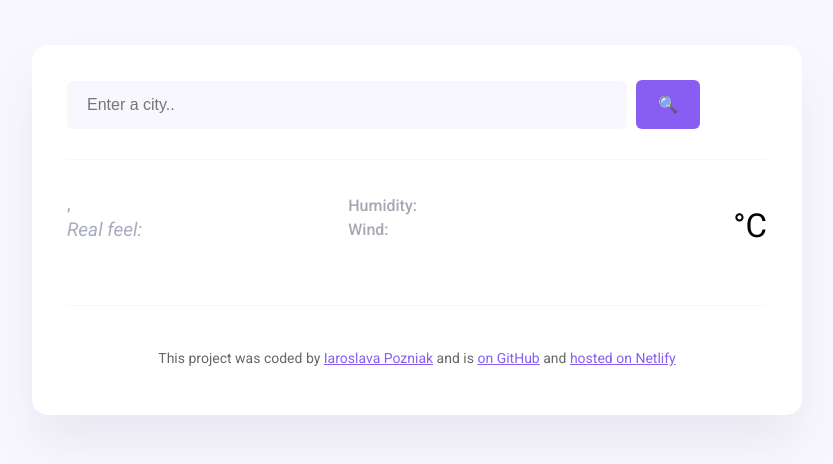
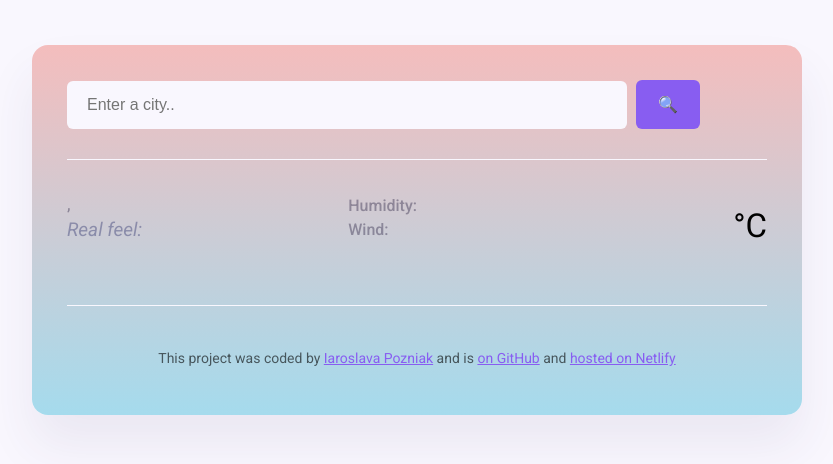
Before and after one commit to ladyyasita/Weather-forecast-app, a plain HTML site: page index.html in a window 1280 px wide. Shown: the whole page, without its empty margins (223-1056 px from the left). Drawn offline with nearby package versions, Linux system fonts and the light colour scheme; no server answers.

Commit message:
js altered

```diff
--- a/src/index.js
+++ b/src/index.js
@@ -59,6 +59,7 @@ function formatDate(date) {
 function formatDay(time) {
   let date = new Date(time * 1000);
   let days = ["Sun", "Mon", "Tue", "Wed", "Thu", "Fri", "Sat"];
+
   return days[date.getDay()];
 }
 function getForecast(city) {
--- a/src/style.css
+++ b/src/style.css
@@ -8,7 +8,7 @@ a {
 }
 
 .my-weather-app {
-  background: white;
+  background: linear-gradient(#f4bdbd, #a5dbed);
   max-width: 700px;
   margin: 45px auto;
   box-shadow: 0 30px 50px rgba(65, 50, 100, 0.08);
```
